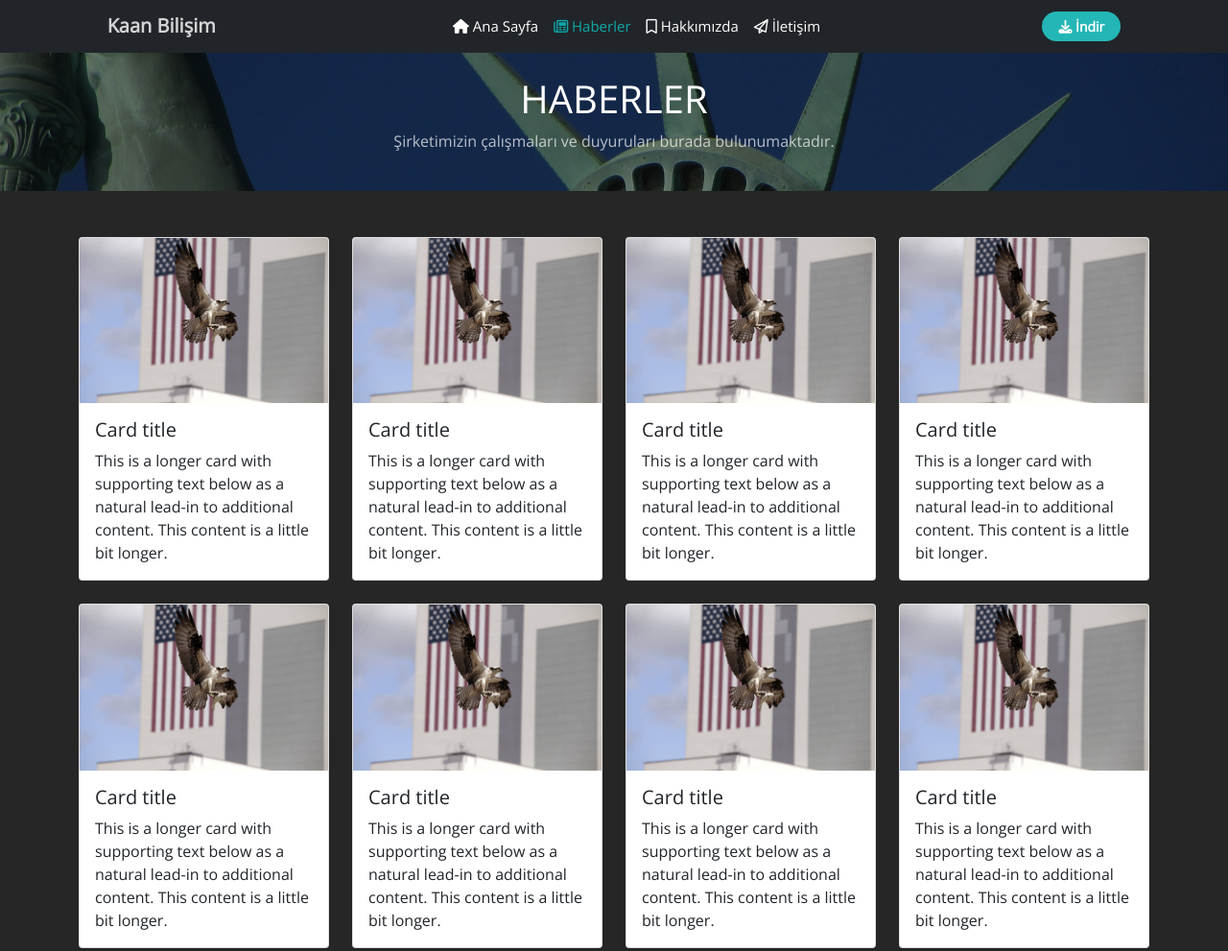
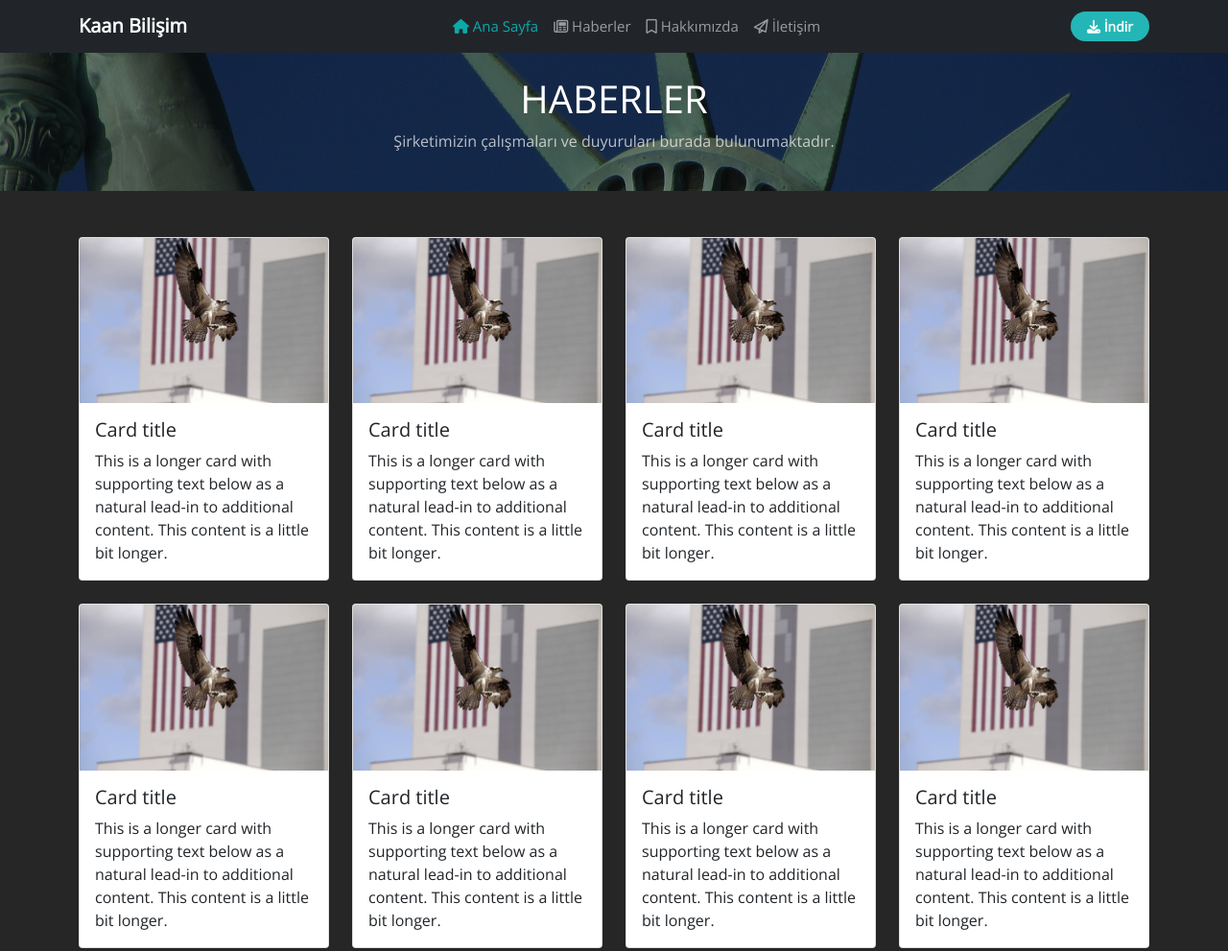
Before and after one commit to blackscriptt/web-homework, a plain HTML site: page haberler.html in a window 1280 px wide. Shown: the top 991 px of the page at 96% size. Drawn offline with nearby package versions, Linux system fonts and the light colour scheme.

Commit message:
Update haberler.html

```diff
--- a/haberler.html
+++ b/haberler.html
@@ -17,15 +17,22 @@
     <title>Kaan Bilişim - Haberler</title>
   </head>
   <body>
-    <nav class="navbar navbar-expand-md bg-dark justify-content-around">
+    <nav class="navbar navbar-expand-md navbar-dark bg-dark">
+      <div class="container">
         <a class="navbar__logo navbar-brand h1 mb-0" href="index.html">Kaan Bilişim</a>
-        <ul class="navbar-nav">
-            <li class="nav-item"><a class="nav-link " href="index.html"><i class="fa-solid fa-house"></i> Ana Sayfa</a></li>
-            <li class="nav-item"><a class="nav-link active" href="haberler.html"><i class="fa-regular fa-newspaper"></i> Haberler</a></li>
-            <li class="nav-item"><a class="nav-link" href="hakkimizda.html"><i class="fa-regular fa-bookmark"></i> Hakkımızda</a></li>
-            <li class="nav-item"><a class="nav-link" href="iletisim.html"><i class="fa-regular fa-paper-plane"></i> İletişim</a></li>
-        </ul>
-        <a href="dokumanlar/test.zip"><button class="btn btn-sm bc-cyan rounded-pill px-3 t-bold"><i class="fa-solid fa-download"></i> İndir</button></a>
+        <button class="navbar-toggler" type="button" data-bs-toggle="collapse" data-bs-target="#mynavbar">
+          <span class="navbar-toggler-icon"></span>
+        </button>
+        <div class="collapse navbar-collapse" id="mynavbar">
+          <ul class="navbar-nav mx-auto">
+              <li class="nav-item"><a class="nav-link active" href="index.html"><i class="fa-solid fa-house"></i> Ana Sayfa</a></li>
+              <li class="nav-item"><a class="nav-link" href="haberler.html"><i class="fa-regular fa-newspaper"></i> Haberler</a></li>
+              <li class="nav-item"><a class="nav-link" href="hakkimizda.html"><i class="fa-regular fa-bookmark"></i> Hakkımızda</a></li>
+              <li class="nav-item"><a class="nav-link" href="iletisim.html"><i class="fa-regular fa-paper-plane"></i> İletişim</a></li>
+          </ul>
+          <a href="dokumanlar/test.zip"><button class="btn btn-sm bc-cyan rounded-pill px-3 t-bold"><i class="fa-solid fa-download"></i> İndir</button></a>
+        </div>
+      </div>
     </nav>
 
     <header class="text-center py-4 header" style="background-image: linear-gradient(rgba(0,0,0,.5), rgba(0,0,0,.5)),url('image/news-header.jpg');">
```
